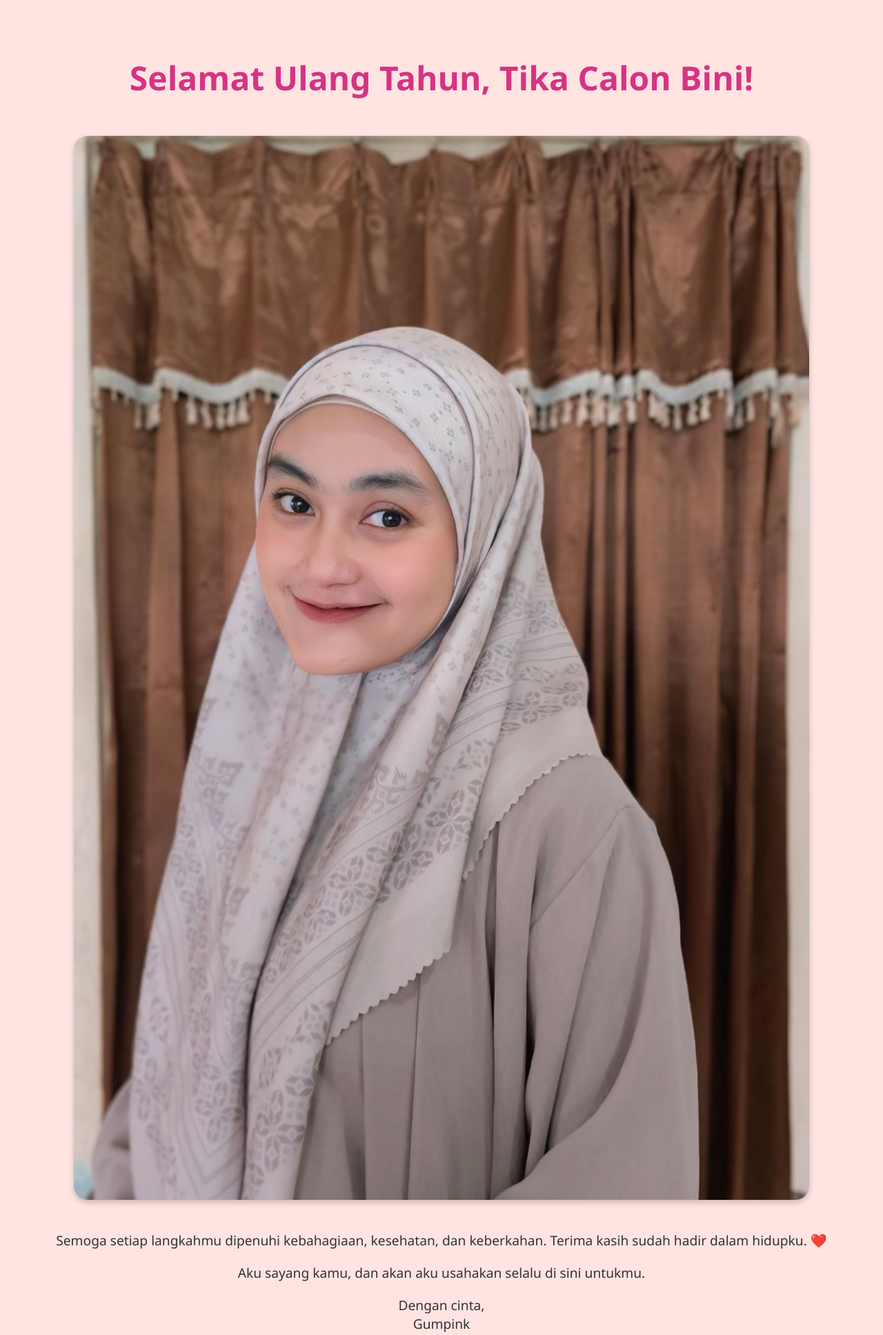
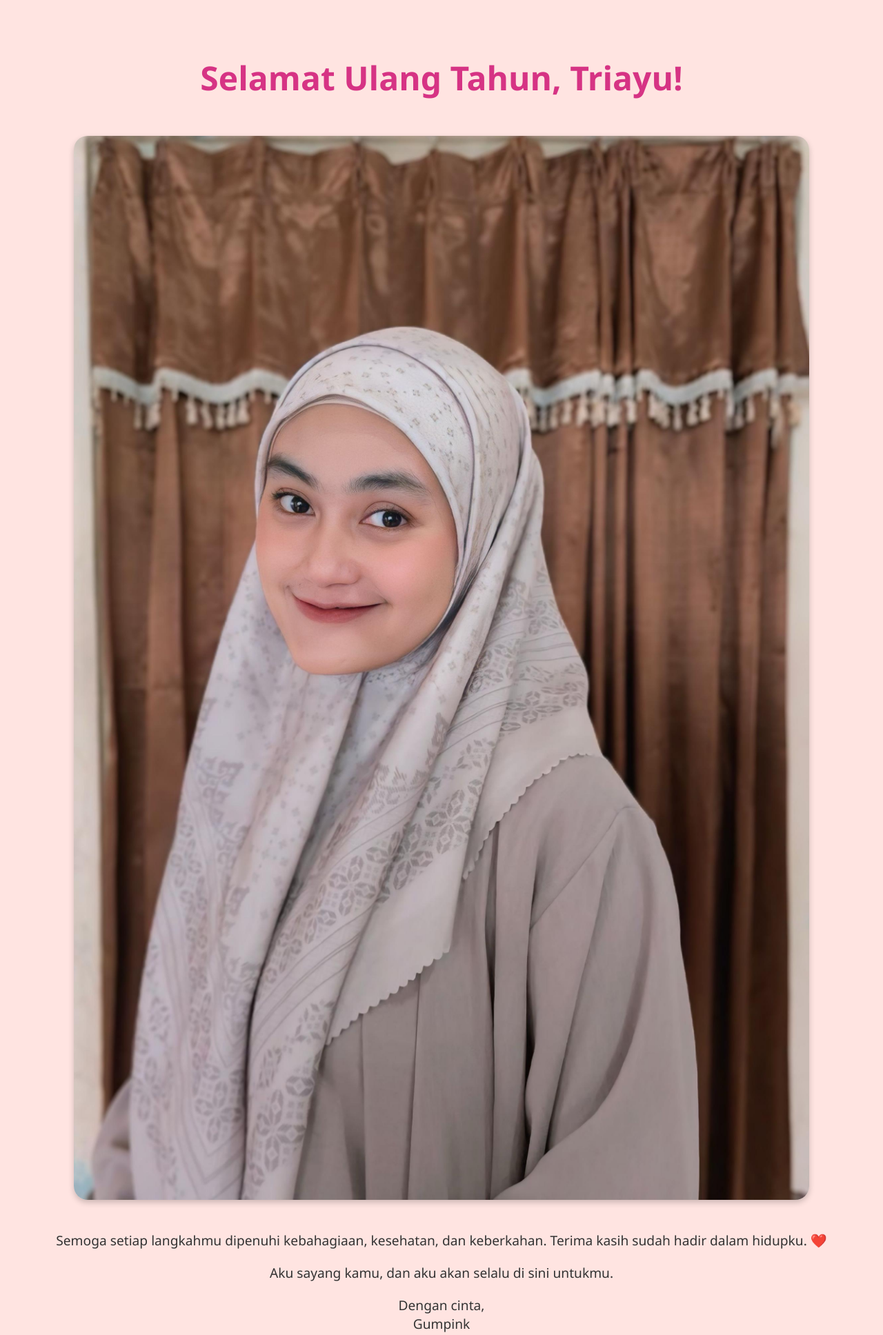
Before and after one commit to Gumpink/Diskon-Belanja, a plain HTML site: page index.html in a window 1280 px wide. Shown: the whole page at 69% size. Drawn offline with Linux system fonts and the light colour scheme.

Commit message:
Update index.html

```diff
--- a/index.html
+++ b/index.html
@@ -33,12 +33,12 @@
   </style>
 </head>
 <body>
-  <h1>Selamat Ulang Tahun, Tika Calon Bini!</h1>
+  <h1>Selamat Ulang Tahun, Triayu!</h1>
 
   <img src="https://raw.githubusercontent.com/Gumpink/Diskon-Belanja/main/WhatsApp%20Image%202025-04-21%20at%2011.10.51.jpeg" alt="Foto Triayu" />
 
   <p>Semoga setiap langkahmu dipenuhi kebahagiaan, kesehatan, dan keberkahan. Terima kasih sudah hadir dalam hidupku. ❤️</p>
-  <p>Aku sayang kamu, dan akan aku usahakan selalu di sini untukmu.</p>
+  <p>Aku sayang kamu, dan aku akan selalu di sini untukmu.</p>
   <p>Dengan cinta, <br> Gumpink</p>
 
   <audio autoplay loop>
```
